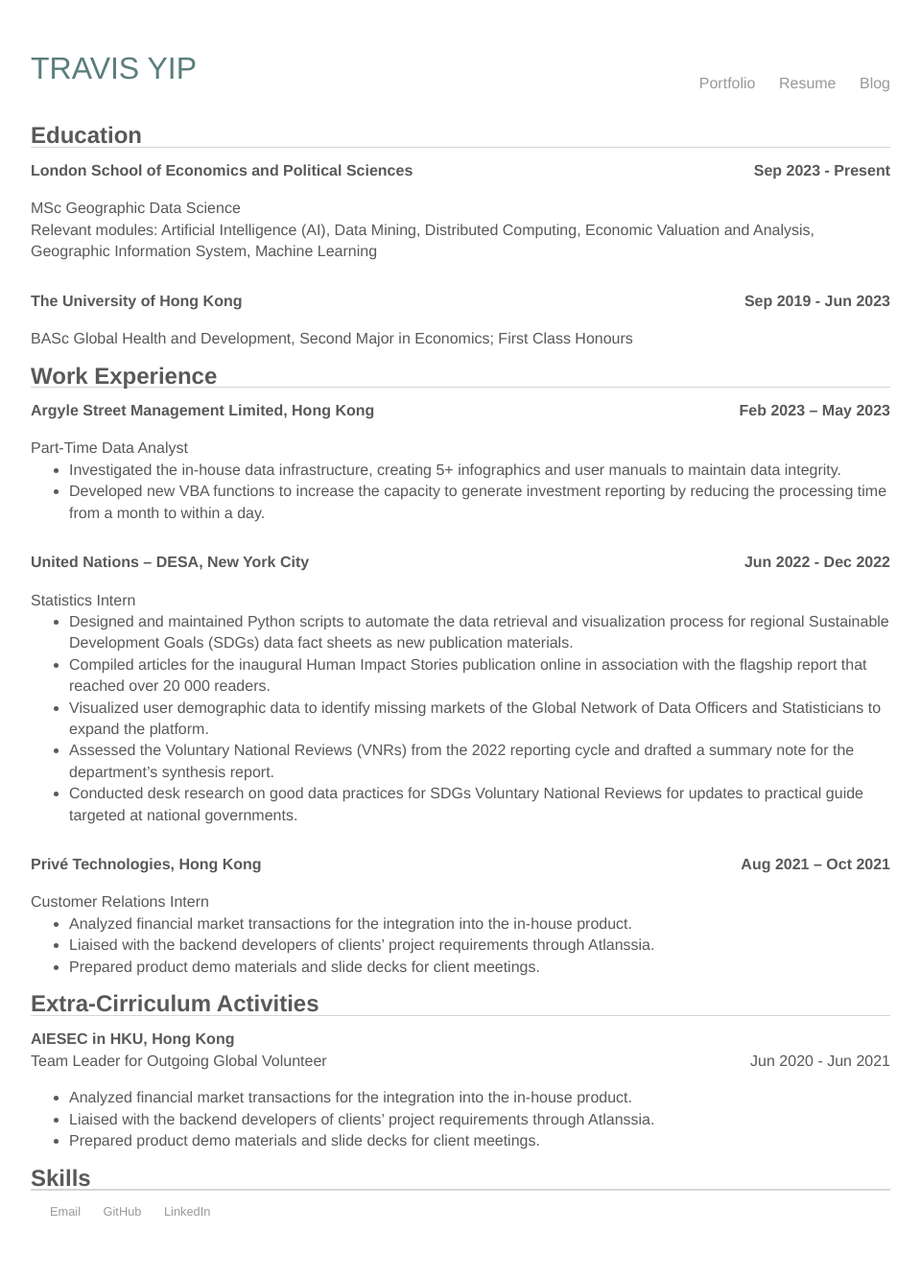
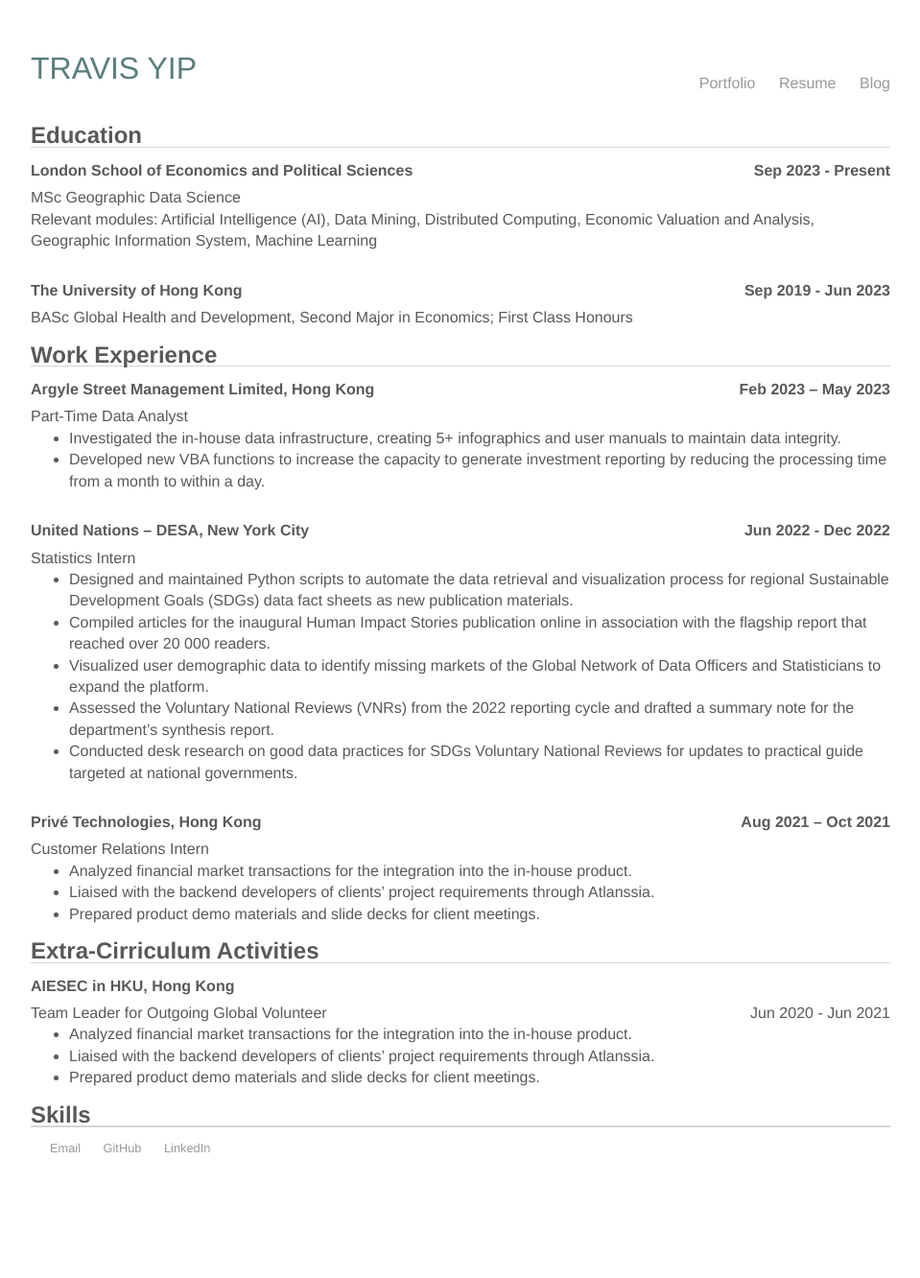
Before and after one commit to cwtravisyip/cwtravisyip.github.io, a Jekyll site: the page built from resume/index.html, in a window 1280 px wide. Shown: the whole page at 96% size, without its empty margins (160-1119 px from the left). Built offline with Jekyll 4.4.1, drawn with Linux system fonts in a browser that asks for light colours; after the commit the page ends 1266 px from its top, so only the background shows below that.

Commit message:
Update margin style

```diff
--- a/resume/index.html
+++ b/resume/index.html
@@ -9,15 +9,16 @@
 		<h2 class="resume">London School of Economics and Political Sciences</h2>
 		<h2 class="resume">Sep 2023 - Present</h2>
 	</header>
-	<p style="color:#595959">MSc Geographic Data Science <br>
-	Relevant modules: Artificial Intelligence (AI), Data Mining, Distributed Computing, Economic Valuation and Analysis, Geographic Information System, Machine Learning
+	<p style="color:#595959;margin-top:5px">
+		MSc Geographic Data Science <br>
+		Relevant modules: Artificial Intelligence (AI), Data Mining, Distributed Computing, Economic Valuation and Analysis, Geographic Information System, Machine Learning
 	</p>
 
 	<header class="resume" style="margin-bottom:0px;margin-top:0px"">
 		<h2 class="resume">The University of Hong Kong</h2>
 		<h2 class="resume">Sep 2019 - Jun 2023</h2>
 	</header>
-	<p style="color:#595959">
+	<p style="color:#595959;margin-top:5px">
 		BASc Global Health and Development, Second Major in Economics; First Class Honours
 	</p>
 
@@ -29,7 +30,7 @@
 		<h2 class="resume">Feb 2023 – May 2023</h2>
 	</header>
 
-	<p style="margin-bottom:0px;color:#595959">
+	<p style="margin-bottom:0px;margin-top:5px;color:#595959">
 		Part-Time Data Analyst
 	</p>
 	<ul style="margin-top:0px;color:#595959"">
@@ -42,7 +43,7 @@
 		<h2 class="resume">Jun 2022 - Dec 2022</h2>
 	</header>
 
-	<p style="margin-bottom:0px;color:#595959">
+	<p style="margin-bottom:0px;margin-top:5px;color:#595959">
 		Statistics Intern
 	</p>
 	<ul style="margin-top:0px;color:#595959"">
@@ -58,7 +59,7 @@
 		<h2 class="resume">Aug 2021 – Oct 2021</h2>
 	</header>
 
-	<p style="margin-bottom:0px;color:#595959">
+	<p style="margin-bottom:0px;margin-top:5px;color:#595959">
 		Customer Relations Intern
 	</p>
 	<ul style="margin-top:0px;color:#595959"">
@@ -73,12 +74,10 @@
 		<h2 class="resume">AIESEC in HKU, Hong Kong</h2>
 	</header>
 
-	<header>
+	<header style="margin-top:5px">
 		<div style="margin-bottom:0px;color:#595959">Team Leader for Outgoing Global Volunteer</div>
 		<div style="margin-bottom:0px;color:#595959">Jun 2020 - Jun 2021</div>
 	</header>
-
-	</p>
 	<ul style="margin-top:0px;color:#595959"">
 		<li>Analyzed financial market transactions for the integration into the in-house product.</li>
 		<li>Liaised with the backend developers of clients’ project requirements through Atlanssia.</li>
```
